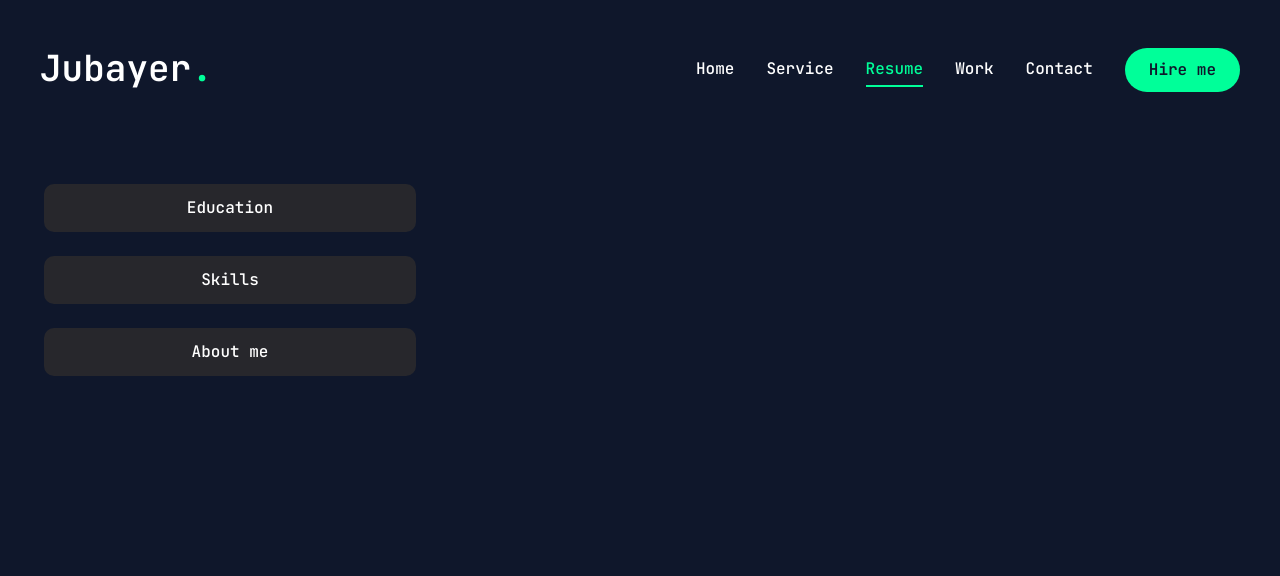
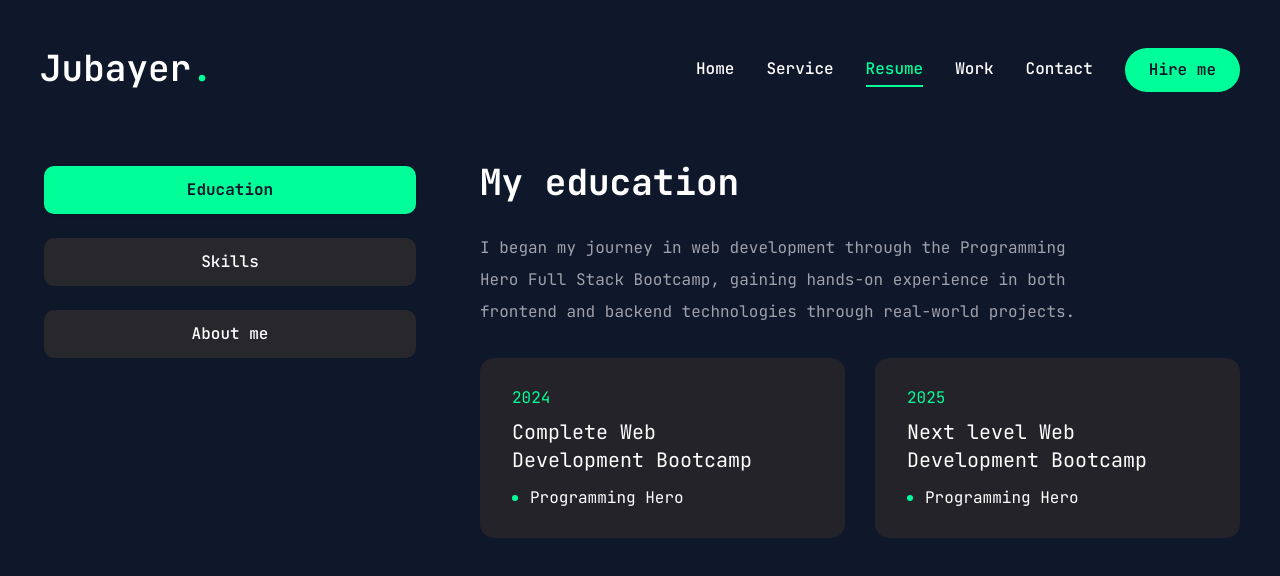
Before and after one commit to jubayer718/next-dev-portfolio, a Next.js app: page /resume in a window 1280 px wide. Shown: the top 576 px of the page. Built offline with nearby package versions, Linux system fonts and the light colour scheme.

Commit message:
more edu added

```diff
--- a/src/app/resume/page.jsx
+++ b/src/app/resume/page.jsx
@@ -100,6 +100,11 @@ const education = {
       degree: "Complete Web Development Bootcamp",
       duration: "2024"
     },
+    {
+      institution: "Programming Hero",
+      degree: "Next level Web Development Bootcamp",
+      duration: "2025"
+    },
   ]
 }
 
@@ -155,7 +160,7 @@ const Resume = () => {
       className='min-h-[80vh] flex items-center justify-center py-12 xl:py-0'
     >
       <div className='container px-10 mx-auto'>
-        <Tabs defaultValue="experience"
+        <Tabs defaultValue="education"
           className="flex flex-col xl:flex-row gap-[60px]"
         >
           <TabsList className="flex flex-col w-full max-w-[380px] mx-auto xl:mx-0 gap-6">
```
